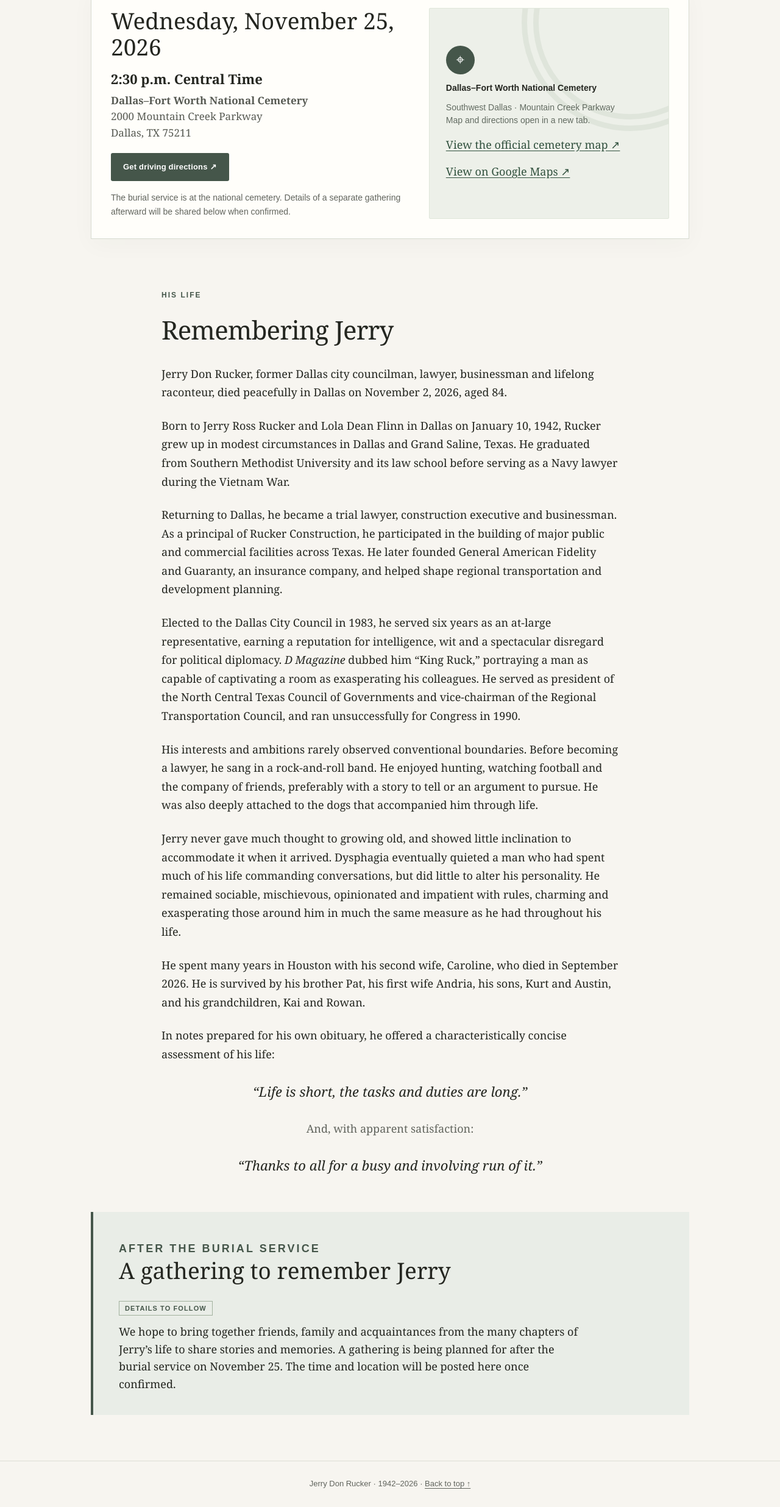
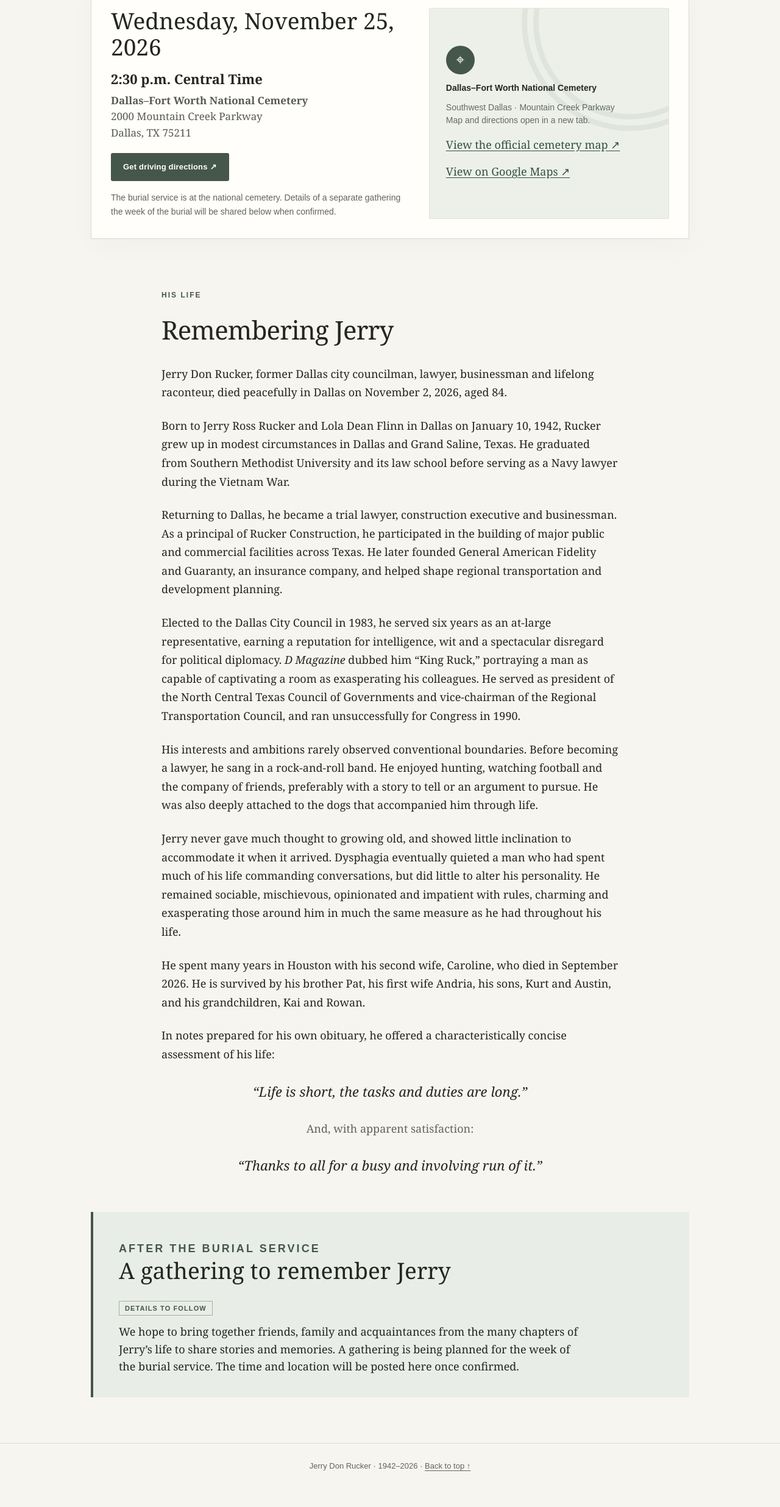
Before and after one commit to ruckerk/JerryRuckerMemorial, a plain HTML site: page index.html in a window 1280 px wide. Shown: the part 727-3199 px from the top of the page at 61% size. After the commit the page ends 3170 px from the top, so only its background shows below. Drawn offline with Linux system fonts and the light colour scheme.

Commit message:
Update gathering details in index.html

```diff
--- a/index.html
+++ b/index.html
@@ -94,7 +94,7 @@
        Get driving directions &nearrow;
       </a>
       <p class="note">
-       The burial service is at the national cemetery. Details of a separate gathering afterward will be shared below when confirmed.
+       The burial service is at the national cemetery. Details of a separate gathering the week of the burial will be shared below when confirmed.
       </p>
      </div>
      <div aria-label="Cemetery location and map links" class="map-card">
@@ -180,7 +180,7 @@
      Details to follow
     </span>
     <p>
-     We hope to bring together friends, family and acquaintances from the many chapters of Jerry&rsquo;s life to share stories and memories. A gathering is being planned for after the burial service on November 25. The time and location will be posted here once confirmed.
+     We hope to bring together friends, family and acquaintances from the many chapters of Jerry&rsquo;s life to share stories and memories. A gathering is being planned for the week of the burial service. The time and location will be posted here once confirmed.
     </p>
    </section>
   </main>
```
